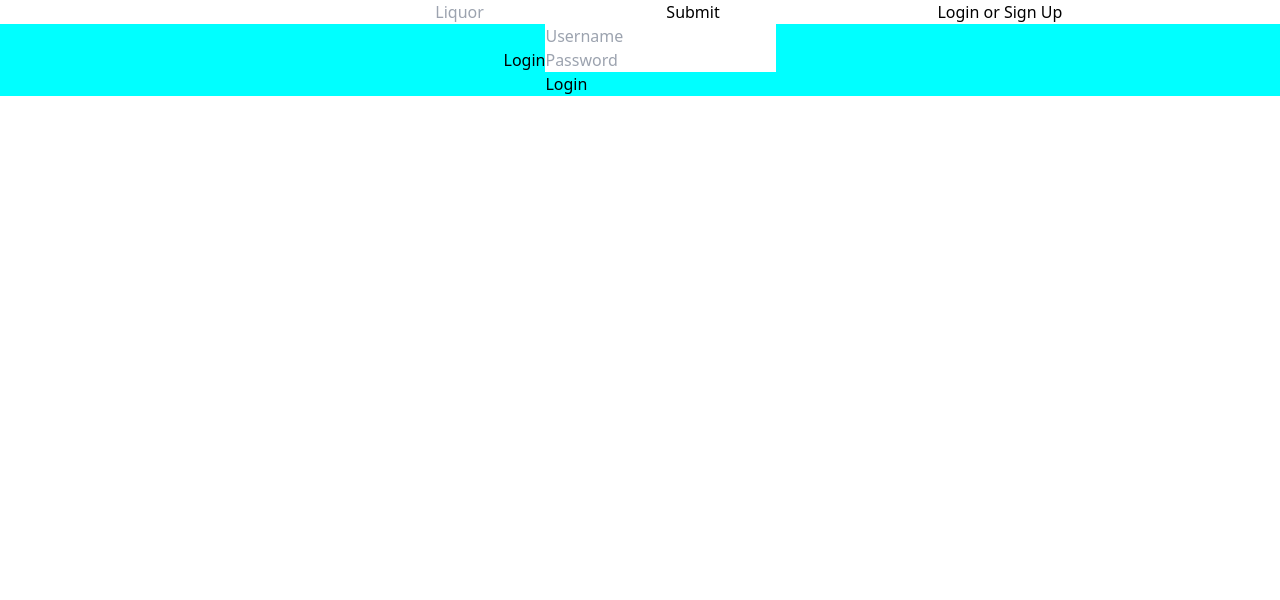
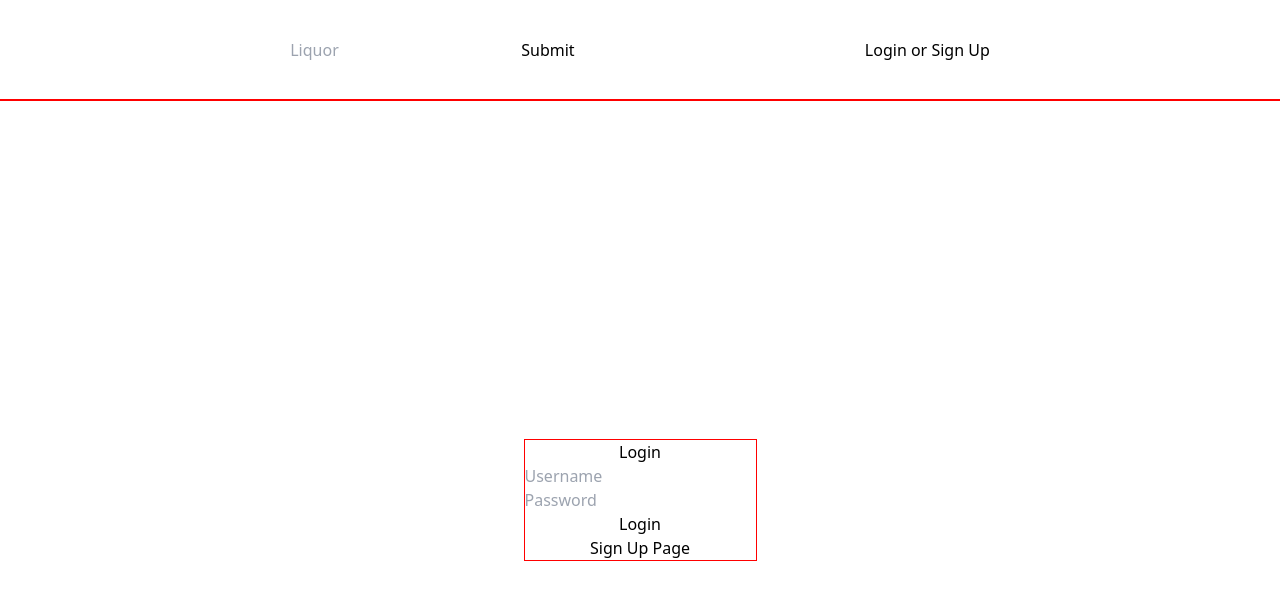
Before and after one commit to Mix-Match/mix-match, a React (Create React App) app: page /login in a window 1280 px wide. Shown: the top 600 px of the page. Built offline with nearby package versions, Linux system fonts and the light colour scheme.

Commit message:
main page first build, fixed typescript

```diff
--- a/src/App.css
+++ b/src/App.css
@@ -6,18 +6,49 @@
   display: flex;
   align-items: center;
   justify-content:space-evenly;
+  /* margin-top: 50px; */
+  outline: red solid 1px;
+  height: 100px;
+}
+
+.login1 {
+  display: flex;
+  align-items: center;
+  justify-content: center;
+  flex-direction: column;
+  outline: red solid 1px;
+  height: 800px;
+  width: 100vw;
 }
 
 .login {
   display: flex;
   justify-content: center;
   align-items: center;
-  background-color: aqua;
+  flex-direction: column;
+  outline: red solid 1px;
+}
+
+.signup1 {
+  display: flex;
+  align-items: center;
+  justify-content: center;
+  flex-direction: column;
+  outline: red solid 1px;
+  height: 800px;
+  width: 100vw;
 }
 
 .signup {
   display: flex;
   justify-content: center;
   align-items: center;
-  background-color: aqua;
+  flex-direction: column;
 }
+
+/* button {
+  width: 100px;
+  height: 30px;
+  margin-top: 20px;
+  font-size: 15px;
+} */
--- a/src/components/DrinkCard.tsx
+++ b/src/components/DrinkCard.tsx
@@ -0,0 +1 @@
+export default function DrinkCard() {}
--- a/src/components/Navbar.tsx
+++ b/src/components/Navbar.tsx
@@ -1,4 +1,4 @@
-import React, { useState, SyntheticEvent } from "react";
+import React, { useState } from "react";
 import { useNavigate } from "react-router-dom";
 
 export default function Navbar() {
@@ -11,7 +11,7 @@ export default function Navbar() {
     const formData = {
       liquor,
     };
-    navigate("/main", { state: { ...formData } });
+    navigate("/", { state: { ...formData } });
   };
 
   const handleLiquorChange = (event: React.ChangeEvent<HTMLInputElement>) => {
@@ -20,9 +20,6 @@ export default function Navbar() {
 
   return (
     <div className="Navbar">
-      <div>
-
-      </div>
       <div>
         <form onSubmit={handleSubmit}>
           <input
--- a/src/pages/Login.tsx
+++ b/src/pages/Login.tsx
@@ -34,7 +34,7 @@ export default function Login() {
   };
 
   return (
-    <div>
+    <div className='login1'>
       <div className="login">
         <h1>Login</h1>
         <form onSubmit={handleSubmit}>
@@ -55,11 +55,12 @@ export default function Login() {
                 onChange={handlePasswordChange}
               />
             </div>
-            <button type="submit">
+          </div>
+        </form>
+        <button type="submit">
               Login
             </button>
-          </div>
-        </form>
+        <button onClick={() => navigate('/signup')}>Sign Up Page</button>
       </div>
     </div>
   );
--- a/src/pages/Main.tsx
+++ b/src/pages/Main.tsx
@@ -0,0 +1,46 @@
+import { useLocation } from "react-router-dom";
+import React, { useEffect, useState } from "react";
+
+export default function Main() {
+  const formData = useLocation().state;
+  const [isLoading, setIsLoading] = useState(true);
+  const [cardsData, setCardsData] = useState([]);
+
+  useEffect(() => {
+    setIsLoading(true);
+    fetch(
+      `https://www.thecocktaildb.com/api/json/v2/${9973533}/filter.php?i=${formData.liquor}`,
+      {
+        method: "GET",
+        headers: {
+          "Content-Type": "application/json",
+        },
+      }
+    )
+      .then((response) => response.json())
+      .then((data) => {
+        setCardsData(data.drinks);
+        setIsLoading(false);
+      })
+      .catch((error) => {
+        console.error("Error:", error);
+      });
+  }, [formData]);
+
+  return (
+    <div>
+      {/* {isLoading ? (
+        <div>Loading...</div>
+      ) : (
+        <div>
+          {cardsData.map((card) => (
+            <div key={card.idDrink}>
+              <h2>{card.strDrink}</h2>
+              <img src={card.strDrinkThumb} alt={card.strDrink} />
+            </div>
+          ))}
+        </div>
+      )} */}
+    </div>
+  );
+}
--- a/src/pages/Signup.tsx
+++ b/src/pages/Signup.tsx
@@ -35,7 +35,7 @@ export default function Signup() {
   };
 
   return (
-    <div>
+    <div className='signup1'>
       <div className="signup">
         <h1>Signup</h1>
         <form onSubmit={handleSubmit}>
@@ -56,11 +56,12 @@ export default function Signup() {
                 onChange={handlePasswordChange}
               />
             </div>
-            <button type="submit">
+          </div>
+        </form>
+        <button type="submit">
               Signup
             </button>
-          </div>
-        </form>
+        <button onClick={() => navigate('/login')}>Login Page</button>
       </div>
     </div>
   );
```
Also changed, not shown: src/App.tsx (+4 -3 lines), 1 other file (tests, documents, lock files or other folders).
